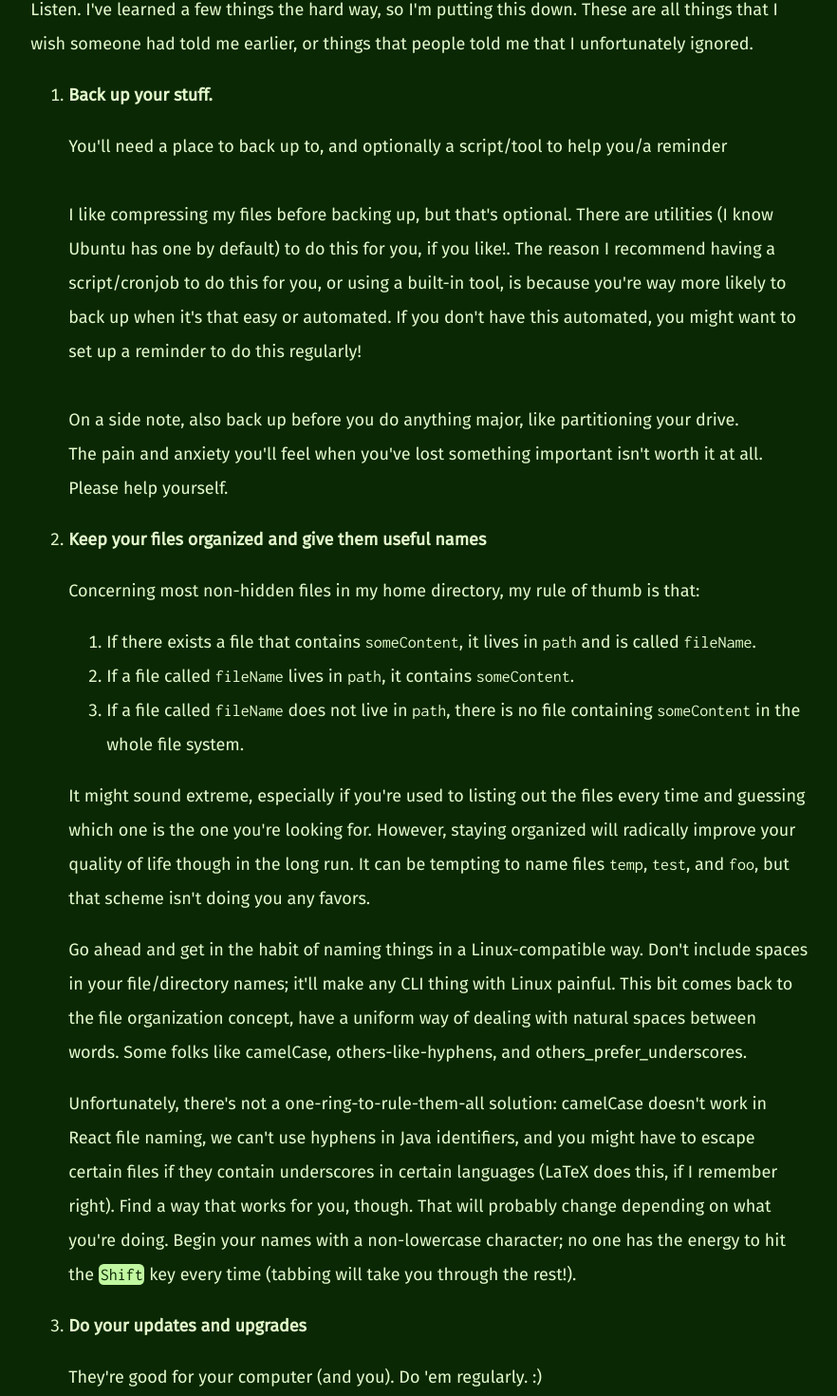
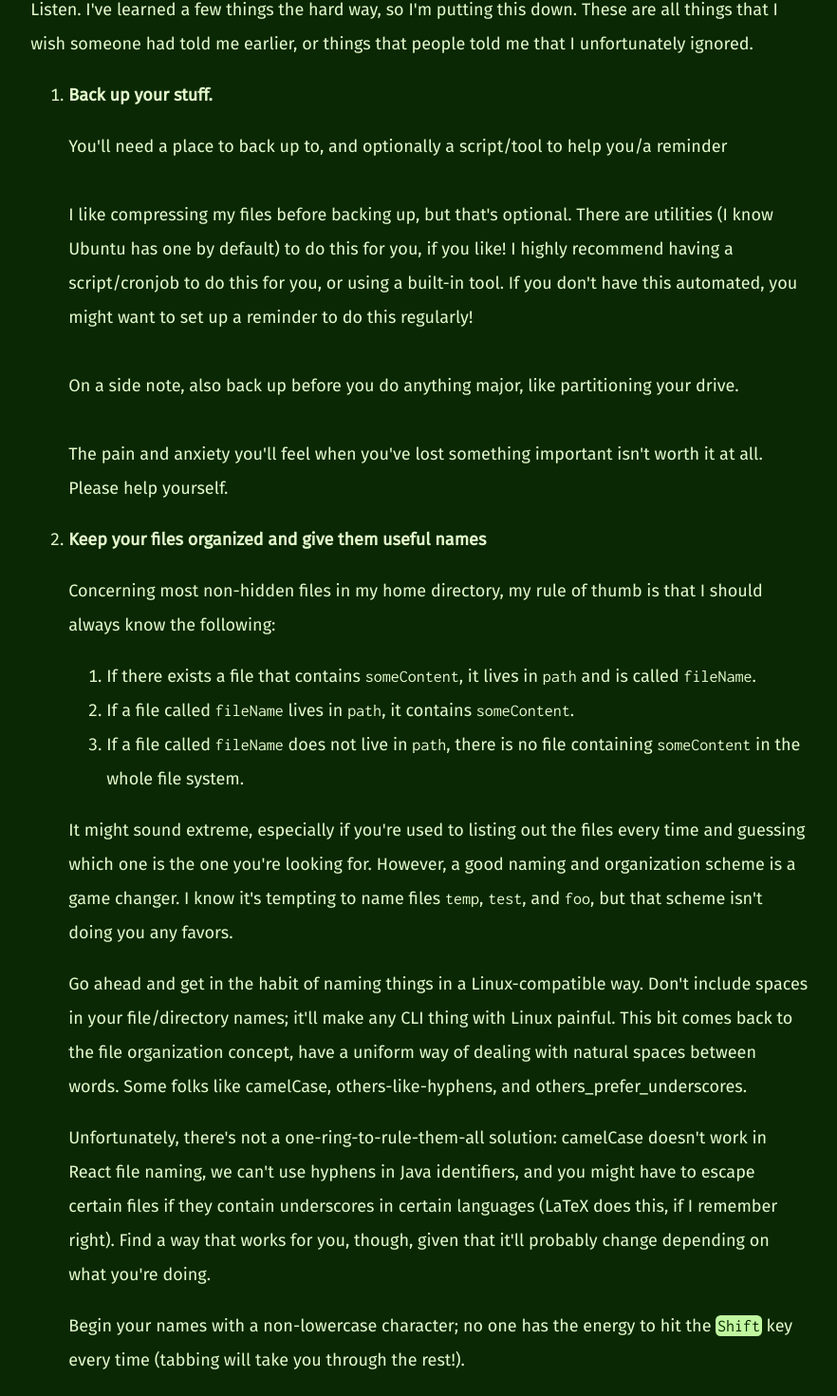
Before and after one commit to krithravi/personalWeb, a React (Create React App) app: page /writeup/practices in a window 1280 px wide. Shown: the part 578-2048 px from the top of the page at 95% size, without its empty margins (197-1079 px from the left). Built offline with nearby package versions, Linux system fonts and the light colour scheme.

Commit message:
fix typos

```diff
--- a/src/writeups/DeskEnv.js
+++ b/src/writeups/DeskEnv.js
@@ -102,7 +102,7 @@ function DeskEnv (){
 						bindsym XF86MonBrightnessUp exec path/bright_up.sh <br/>
 						bindsym XF86MonBrightnessDown exec path/bright_down.sh
 					</div>
-					where the <span class="specialCase">{"bright_{up/down}.sh"}</span> contained the following:
+					where the respective scripts contained the following:
 					<pre>
 						<div class="realcode">
 							<span class="specialCase">{"set b {"}</span><br></br>
@@ -130,8 +130,9 @@ function DeskEnv (){
 					especially for certain apps like Spotify and Zoom (which used to blow my ears out because it would default to 100% audio
 					on <span class="monospace">alsamixer</span>; the workaround is to make
 					100% audio not much at all using <span class="monospace">pavucontrol</span>).
-					I have no idea how to fix or deal with this, but it certainly does annoy me. At any rate, my <Link to="/writeup/dotfiles">i3 config</Link>
-					now contains the lines
+					I have no idea how to fix or deal with this, but it certainly does annoy me. At any
+					rate, my <Link to="/writeup/dotfiles">i3 config</Link> now
+					contains the lines
 					<div class="realcode">
 						bindsym XF86AudioRaiseVolume exec --no-startup-id amixer set Master 2%+ <br/>
 						bindsym XF86AudioLowerVolume exec --no-startup-id amixer set Master 2%- <br/>
--- a/src/writeups/Dislike.js
+++ b/src/writeups/Dislike.js
@@ -29,7 +29,7 @@ function Dislike(){
 									The easier option is launching with command line or <span class="monospace">dmenu</span>.
 								</li>
 								<li>
-									Right. Zoom also defaults to 100% volume with some combo of <span class="monospace">alsamixer </span>
+									Right. <Link to="/writeup/deskenv">Zoom also defaults to 100% volume</Link> with some combo of <span class="monospace">alsamixer </span>
 									and <span class="monospace">pavucontrol</span>, which has probably caused me a great deal of ear damage.
 								</li>
 								<li>
--- a/src/writeups/Practices.js
+++ b/src/writeups/Practices.js
@@ -25,15 +25,14 @@ function Practices(){
 									<br/> <br/>
 									I like compressing my files before backing up,
 									but that's optional. There are utilities (I know Ubuntu has
-									one by default) to do this for you, if you like!.
-									The reason I recommend having a script/cronjob to do this for
-									you, or using a built-in tool, is because you're way more likely to back up
-									when it's that easy or automated.
+									one by default) to do this for you, if you like!
+									I highly recommend having a script/cronjob to do this for
+									you, or using a built-in tool.
 									If you don't have this automated, you might want to set up a reminder to do this regularly!
 									<br /> <br />
 									On a side note, also back up before you do anything major, like
 									partitioning your drive.
-									<br />
+									<br /> <br/>
 									The pain and anxiety you'll feel when you've lost something important
 									isn't worth it at all. Please help yourself.
 								</p>
@@ -44,7 +43,7 @@ function Practices(){
 								<br/>
 								<p>
 									Concerning most non-hidden files in my home directory,
-									my rule of thumb is that:
+									my rule of thumb is that I should always know the following:
 								</p>
 								<ol>
 									<li>
@@ -64,9 +63,8 @@ function Practices(){
 								<p>
 									It might sound extreme, especially if you're used to listing
 									out the files every time and guessing which one is the one you're
-									looking for. However, staying organized will radically
-									improve your quality of life though
-									in the long run. It can be tempting to name
+									looking for. However, a good naming and organization scheme is a game changer.
+									I know it's tempting to name
 									files <span class="monospace">temp</span>, <span class="monospace">test</span>,
 									and <span class="monospace">foo</span>, but that scheme isn't doing you
 									any favors.
@@ -83,8 +81,10 @@ function Practices(){
 									solution: camelCase doesn't work in React file naming, we can't use hyphens in Java identifiers,
 									and you might have to escape certain files if they contain underscores in certain
 									languages (LaTeX does this, if I remember right).
-									Find a way that works for you, though. That will probably change depending on
+									Find a way that works for you, though, given that it'll probably change depending on
 									what you're doing.
+								</p>
+								<p>
 									Begin your names with a non-lowercase character;
 									no one has the energy to hit the <span class="directory">Shift</span> key every
 									time (tabbing will take you through the rest!).
@@ -94,7 +94,7 @@ function Practices(){
 							<li>
 								<b>Do your updates and upgrades</b>
 								<p>
-									They're good for your computer (and you). Do 'em regularly. :)
+									They're good for your computer (and you). Do 'em regularly (set up a cronjob or at least a reminder). :)
 								</p>
 							</li>
 							<li>
@@ -135,8 +135,8 @@ function Practices(){
 							<li>
 								<b>Version control</b>
 								<p>
-									Git is probably the most common, and it's really easy to use. Please track your versions with
-									<em>meaningful</em> names; future you will thank present you when your code suddenly stops working.
+									Git is probably the most common, and it's really easy to use. Please track your versions and commits
+									with <em>meaningful</em> names; future-you will thank present-you when your code suddenly stops working.
 								</p>
 							</li>
 						</ol>
```
Lines whose indentation alone changed are shown as unchanged.
